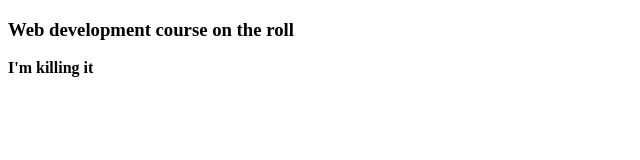
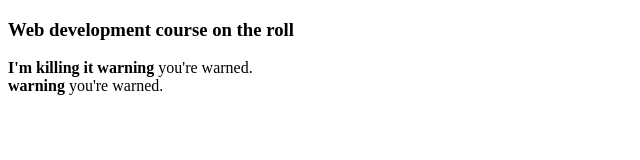
Before and after one commit to LawrenceWillie/Web-Development-2022, a plain HTML site: page index.html in a window 1280 px wide. Shown: the whole page, without its empty margins (0-640 px from the left). Drawn offline with Linux system fonts and the light colour scheme.

Commit message:
Added Features

```diff
--- a/index.html
+++ b/index.html
@@ -9,6 +9,9 @@
 <body>
     <h3>Web development course on the roll</h3>
     <strong>I'm killing it</strong>
+    <strong>warning</strong> you're warned.<br>
+    <strong>warning</strong> you're warned.<br>
+
 
 </body>
 </html>
```
